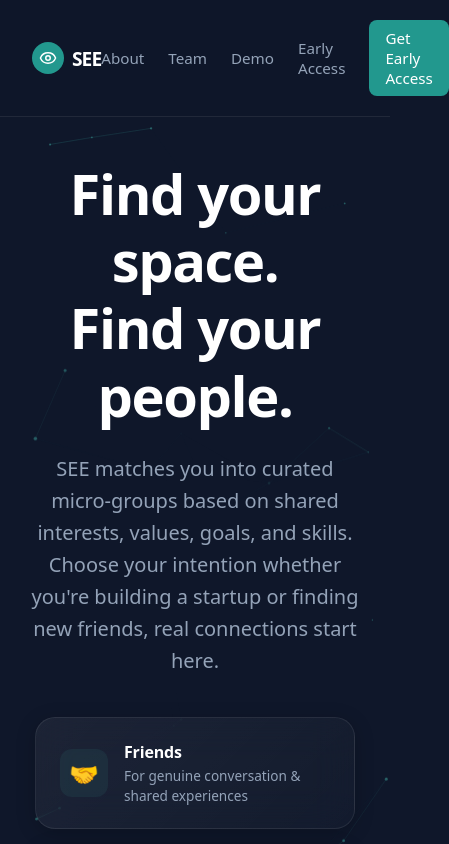
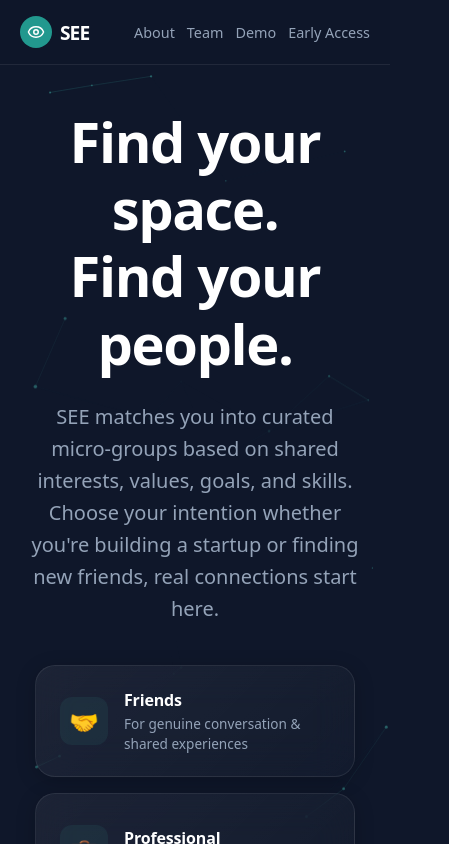
Before and after one commit to mealexandre/see-landing, a Next.js app in the folder see-landing/: page / in a window 390 px wide. Shown: the top 844 px of the page, 449 px wide, since content can reach past the window. Built offline with nearby package versions, Linux system fonts and the light colour scheme.

Commit message:
Updated Navbar for mobile responsiveness, removed Get Early Access button, and added logo scroll-to-top

```diff
--- a/see-landing/components/Navbar.tsx
+++ b/see-landing/components/Navbar.tsx
@@ -12,22 +12,33 @@ export default function Navbar() {
     }
   };
 
+  const scrollToTop = (e: React.MouseEvent<HTMLAnchorElement>) => {
+    e.preventDefault();
+    window.scrollTo({ top: 0, behavior: 'smooth' });
+  };
+
   return (
     <nav style={{
       display: 'flex',
       justifyContent: 'space-between',
       alignItems: 'center',
-      padding: '1.25rem 2rem',
-      backgroundColor: 'rgba(15, 23, 42, 0.9)',
+      padding: '1rem 1.25rem',
+      backgroundColor: 'rgba(15, 23, 42, 0.95)',
       backdropFilter: 'blur(16px)',
       borderBottom: '1px solid rgba(255, 255, 255, 0.08)',
       position: 'sticky',
       top: 0,
       zIndex: 100,
-      userSelect: 'none'
+      userSelect: 'none',
+      flexWrap: 'wrap',
+      gap: '0.75rem'
     }}>
-      {/* Logo */}
-      <div style={{ display: 'flex', alignItems: 'center', gap: '0.5rem' }}>
+      {/* Logo — კლიკზე აბრუნებს ზემოთ */}
+      <a
+        href="#"
+        onClick={scrollToTop}
+        style={{ display: 'flex', alignItems: 'center', gap: '0.5rem', textDecoration: 'none', cursor: 'pointer' }}
+      >
         <div style={{
           width: '32px',
           height: '32px',
@@ -35,40 +46,29 @@ export default function Navbar() {
           backgroundColor: '#22988e',
           display: 'flex',
           alignItems: 'center',
-          justifyContent: 'center'
+          justifyContent: 'center',
+          flexShrink: 0
         }}>
           <Eye size={18} color="#ffffff" />
         </div>
         <span style={{ color: '#ffffff', fontWeight: 'bold', fontSize: '1.2rem', letterSpacing: '-0.05em' }}>
           SEE
         </span>
-      </div>
+      </a>
 
-      {/* Links */}
-      <div style={{ display: 'flex', gap: '1.5rem', alignItems: 'center' }}>
-        <a href="#about" style={{ color: '#94a3b8', textDecoration: 'none', fontSize: '0.95rem', transition: 'color 0.2s ease' }} onMouseOver={(e) => e.currentTarget.style.color = '#ffffff'} onMouseOut={(e) => e.currentTarget.style.color = '#94a3b8'}>About</a>
-        <a href="#team" style={{ color: '#94a3b8', textDecoration: 'none', fontSize: '0.95rem', transition: 'color 0.2s ease' }} onMouseOver={(e) => e.currentTarget.style.color = '#ffffff'} onMouseOut={(e) => e.currentTarget.style.color = '#94a3b8'}>Team</a>
-        <a href="#demo" style={{ color: '#94a3b8', textDecoration: 'none', fontSize: '0.95rem', transition: 'color 0.2s ease' }} onMouseOver={(e) => e.currentTarget.style.color = '#ffffff'} onMouseOut={(e) => e.currentTarget.style.color = '#94a3b8'}>Demo</a>
+      {/* Links — მობილურზე ოპტიმიზებული ზომებით და ინტერვალებით */}
+      <div style={{
+        display: 'flex',
+        gap: 'clamp(0.75rem, 2vw, 1.5rem)',
+        alignItems: 'center',
+        flexWrap: 'wrap'
+      }}>
+        <a href="#about" style={{ color: '#94a3b8', textDecoration: 'none', fontSize: '0.9rem', transition: 'color 0.2s ease' }} onMouseOver={(e) => e.currentTarget.style.color = '#ffffff'} onMouseOut={(e) => e.currentTarget.style.color = '#94a3b8'}>About</a>
+        <a href="#team" style={{ color: '#94a3b8', textDecoration: 'none', fontSize: '0.9rem', transition: 'color 0.2s ease' }} onMouseOver={(e) => e.currentTarget.style.color = '#ffffff'} onMouseOut={(e) => e.currentTarget.style.color = '#94a3b8'}>Team</a>
+        <a href="#demo" style={{ color: '#94a3b8', textDecoration: 'none', fontSize: '0.9rem', transition: 'color 0.2s ease' }} onMouseOver={(e) => e.currentTarget.style.color = '#ffffff'} onMouseOut={(e) => e.currentTarget.style.color = '#94a3b8'}>Demo</a>
 
-        {/* ტექსტური Early Access ლინკი */}
-        <a href="#waitlist" onClick={scrollToWaitlist} style={{ color: '#94a3b8', textDecoration: 'none', fontSize: '0.95rem', transition: 'color 0.2s ease' }} onMouseOver={(e) => e.currentTarget.style.color = '#ffffff'} onMouseOut={(e) => e.currentTarget.style.color = '#94a3b8'}>Early Access</a>
-
-        {/* მთავარი Get Early Access ღილაკი */}
-        <a href="#waitlist" onClick={scrollToWaitlist} style={{
-          backgroundColor: '#22988e',
-          color: '#ffffff',
-          padding: '0.5rem 1rem',
-          borderRadius: '0.5rem',
-          textDecoration: 'none',
-          fontWeight: 500,
-          fontSize: '0.95rem',
-          transition: 'background-color 0.2s ease',
-        }}
-        onMouseOver={(e) => e.currentTarget.style.backgroundColor = '#1d8279'}
-        onMouseOut={(e) => e.currentTarget.style.backgroundColor = '#22988e'}
-        >
-          Get Early Access
-        </a>
+        {/* Early Access ლინკი (Get Early Access ღილაკი ამოღებულია ნავიგაციიდან) */}
+        <a href="#waitlist" onClick={scrollToWaitlist} style={{ color: '#94a3b8', textDecoration: 'none', fontSize: '0.9rem', transition: 'color 0.2s ease' }} onMouseOver={(e) => e.currentTarget.style.color = '#ffffff'} onMouseOut={(e) => e.currentTarget.style.color = '#94a3b8'}>Early Access</a>
       </div>
     </nav>
   );
```
